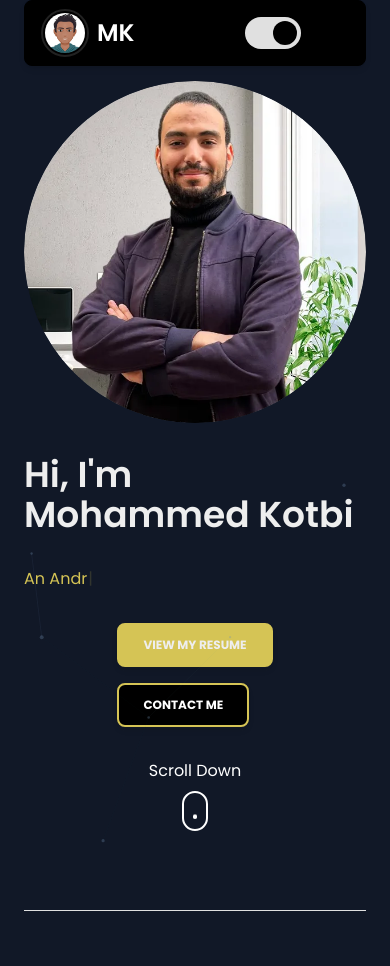
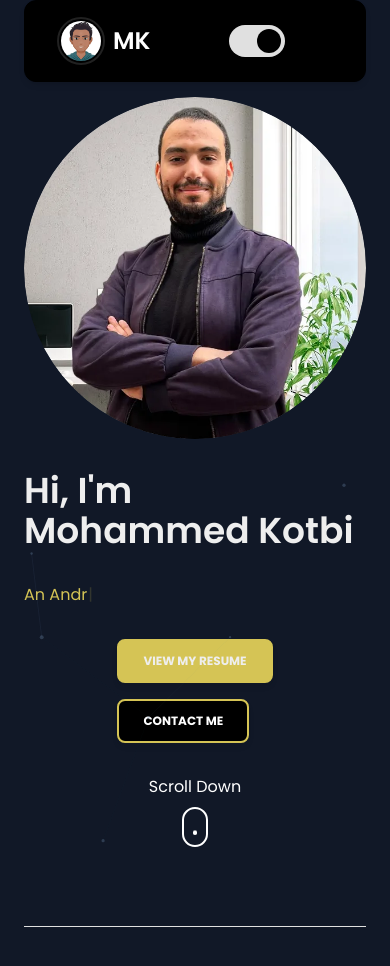
Before and after one commit to shadowofleaf96/PortFolio-NextJS, a Next.js app: page / in a window 390 px wide. Shown: the top 966 px of the page. Built offline with nearby package versions, Linux system fonts and the light colour scheme; some icons are missing.

Commit message:
try to fix navbar scrolling in mobile

```diff
--- a/src/components/Navbar.jsx
+++ b/src/components/Navbar.jsx
@@ -102,7 +102,7 @@ export function NavBar() {
   return (
     <Navbar
       id="navbar"
-      className="sticky top-0 z-10 h-max max-w-full rounded-lg px-4 py-2 xl:px-8 xl:py-4 bg-white dark:bg-black dark:border-black"
+      className="sticky top-0 z-10 h-max max-w-full mx-auto bg-white dark:bg-black dark:border-black"
     >
       <div className="flex items-center justify-between text-black dark:text-white">
         <a href="#" className="cursor-pointer">
```
